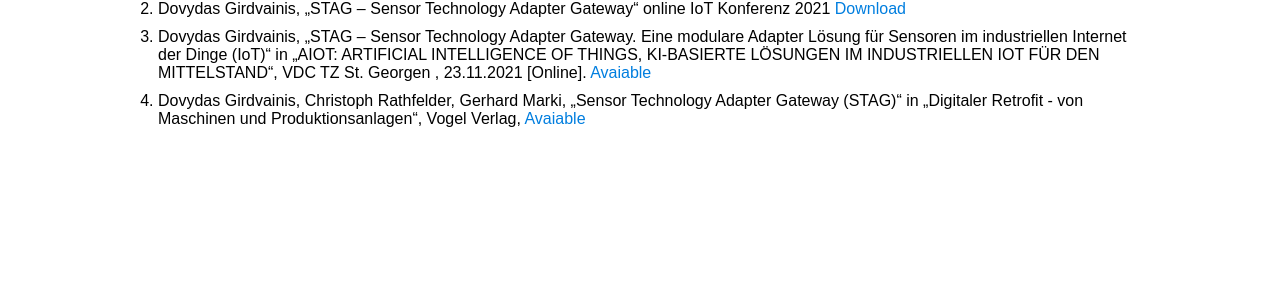
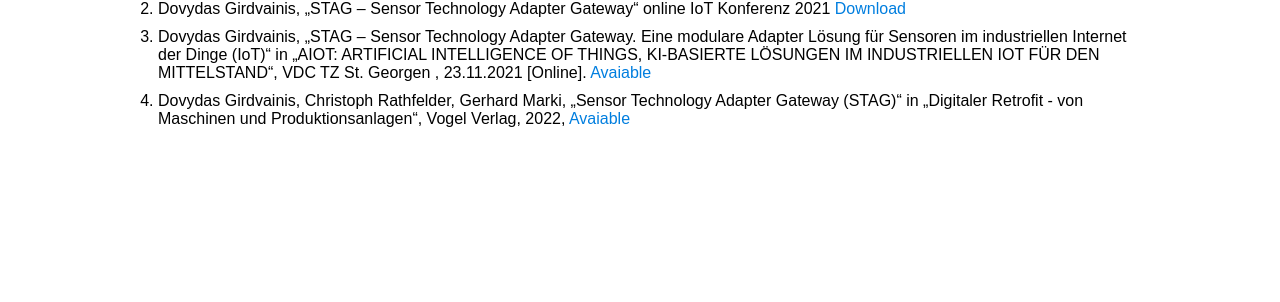
Before and after one commit to Hahn-Schickard/STAG-frontpage, a Jekyll site: the page built from publications.md, in a window 1280 px wide. Shown: the part 290-592 px from the top of the page. Built offline with Jekyll 4.4.1, drawn with Linux system fonts in a browser that asks for light colours.

Commit message:
Update publications.md

```diff
--- a/publications.md
+++ b/publications.md
@@ -8,4 +8,4 @@
 1. Dovydas Girdvainis, Christoph Rathfelder, „Dynamic LwM2M Data Model Mapping to OPC UA“ embedded world Conference 2019 <a href="{{site.baseurl}}/assets/resources/publications/LwM2M Mapping paper.pdf" download>Download</a>
 2. Dovydas Girdvainis, „STAG – Sensor Technology Adapter Gateway“ online IoT Konferenz 2021 <a href="{{site.baseurl}}/assets/resources/publications/STAG_IoT_Konferenz.pdf" download>Download</a>
 3. Dovydas Girdvainis, „STAG – Sensor Technology Adapter Gateway. Eine modulare Adapter Lösung für Sensoren im industriellen Internet der Dinge (IoT)“ in „AIOT: ARTIFICIAL INTELLIGENCE OF THINGS, KI-BASIERTE LÖSUNGEN IM INDUSTRIELLEN IOT FÜR DEN MITTELSTAND“, VDC TZ St. Georgen , 23.11.2021 [Online]. [Avaiable](https://vdc-tz-stgeorgen.de/23-11-2021-iot-ki-im-mittelstand/){:target="_blank"}
-4. Dovydas Girdvainis, Christoph Rathfelder, Gerhard Marki, „Sensor Technology Adapter Gateway (STAG)“ in „Digitaler Retrofit - von Maschinen und Produktionsanlagen“, Vogel Verlag, [Avaiable](https://vogel-fachbuch.de/maschinenbau/konstruktion/1018-digitaler-retrofit){:target="_blank"}
+4. Dovydas Girdvainis, Christoph Rathfelder, Gerhard Marki, „Sensor Technology Adapter Gateway (STAG)“ in „Digitaler Retrofit - von Maschinen und Produktionsanlagen“, Vogel Verlag, 2022, [Avaiable](https://vogel-fachbuch.de/maschinenbau/konstruktion/1018-digitaler-retrofit){:target="_blank"}
```
